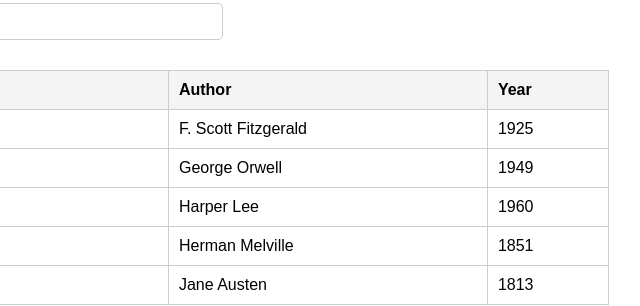
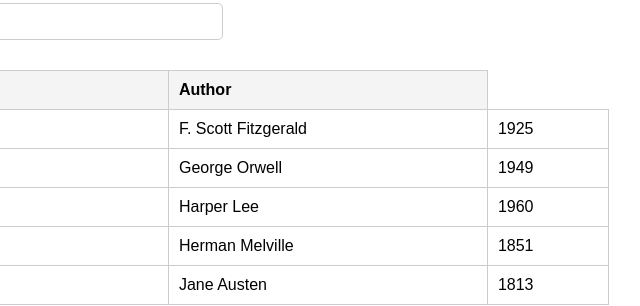
Before and after one commit to ankesh87/books-catalogue-v2, a plain HTML site: page index.html in a window 1280 px wide. Shown: the part 144-450 px from the top of the page, 431-1071 px from the left. Drawn offline with Linux system fonts and the light colour scheme.

Commit message:
Update index.html

```diff
--- a/index.html
+++ b/index.html
@@ -65,7 +65,6 @@
         <tr>
           <th>Title</th>
           <th>Author</th>
-          <th>Year</th>
         </tr>
       </thead>
       <tbody id="bookTable"></tbody>
```
